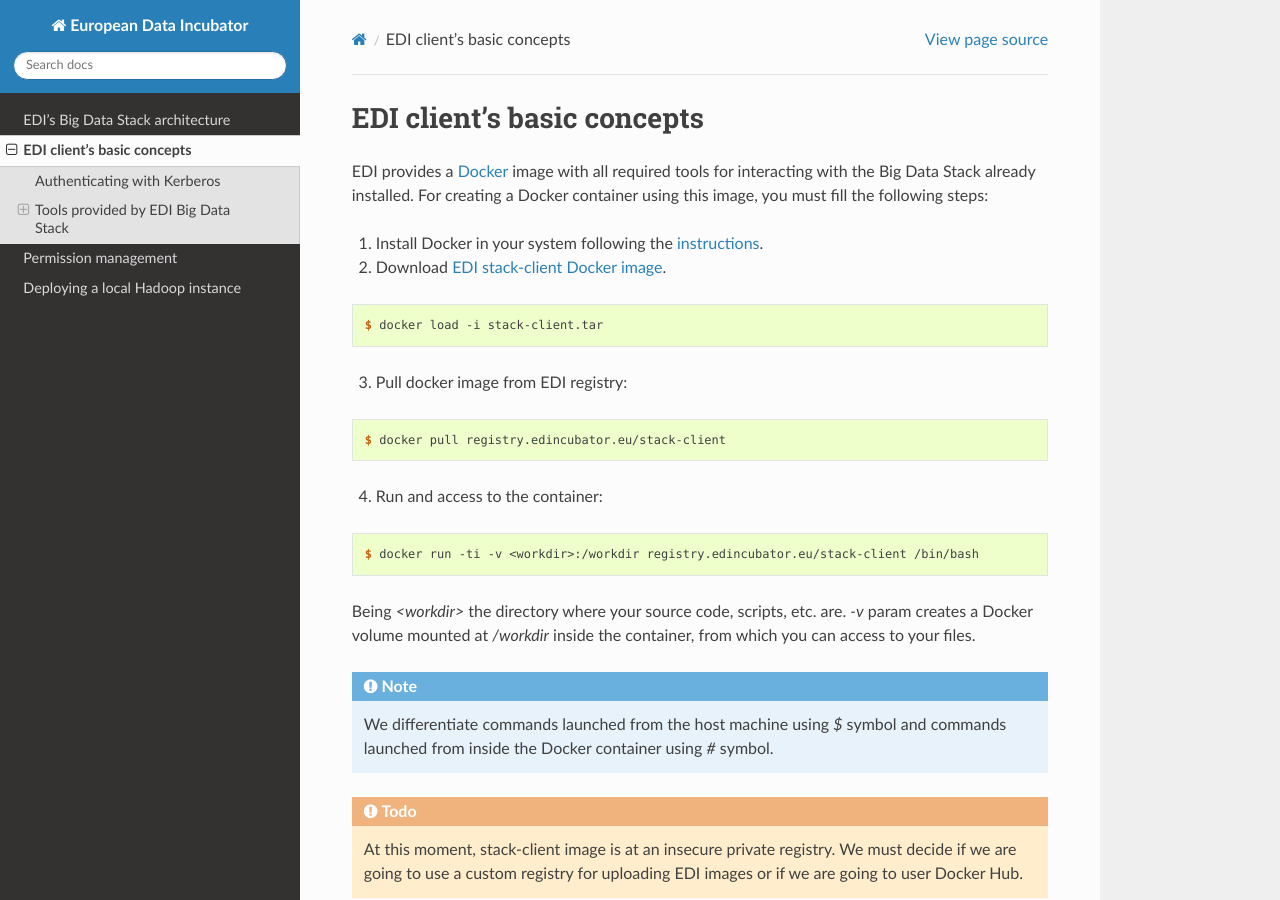
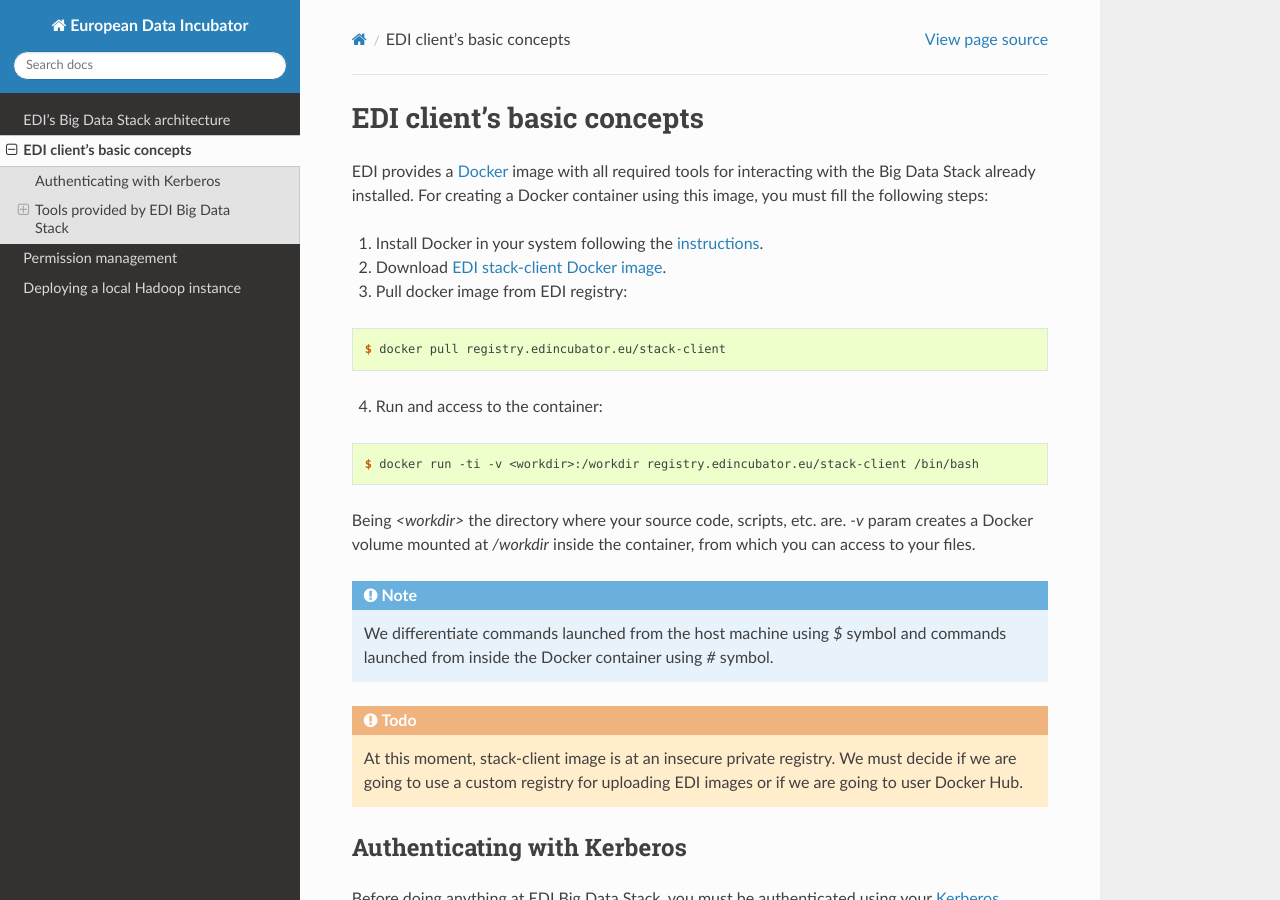
Before and after one commit to edincubator/edi-doc, a Sphinx documentation site: the page built from source/big-data-stack/basic-concepts.rst, in a window 1280 px wide and 900 px high. Built offline with Sphinx 7.4.7 and the Read the Docs theme 2.0.0, drawn with Linux system fonts in a browser that asks for light colours.

Commit message:
Fixing a bug

```diff
--- a/source/big-data-stack/basic-concepts.rst
+++ b/source/big-data-stack/basic-concepts.rst
@@ -7,13 +9,7 @@ container using this image, you must fill the following steps:
 
 #. Install Docker in your system following the `instructions <https://docs.docker.com/install/>`_.
 #. Download `EDI stack-client Docker image <http://foo/bar>`_.
-
-.. #. Import the docker image:
-.. code-block:: console
-
-  $ docker load -i stack-client.tar
-
-3. Pull docker image from EDI registry:
+#. Pull docker image from EDI registry:
 
 .. code-block:: console
 
```
Also changed, not shown: other parts of source/big-data-stack/basic-concepts.rst (+2 -0 lines).
